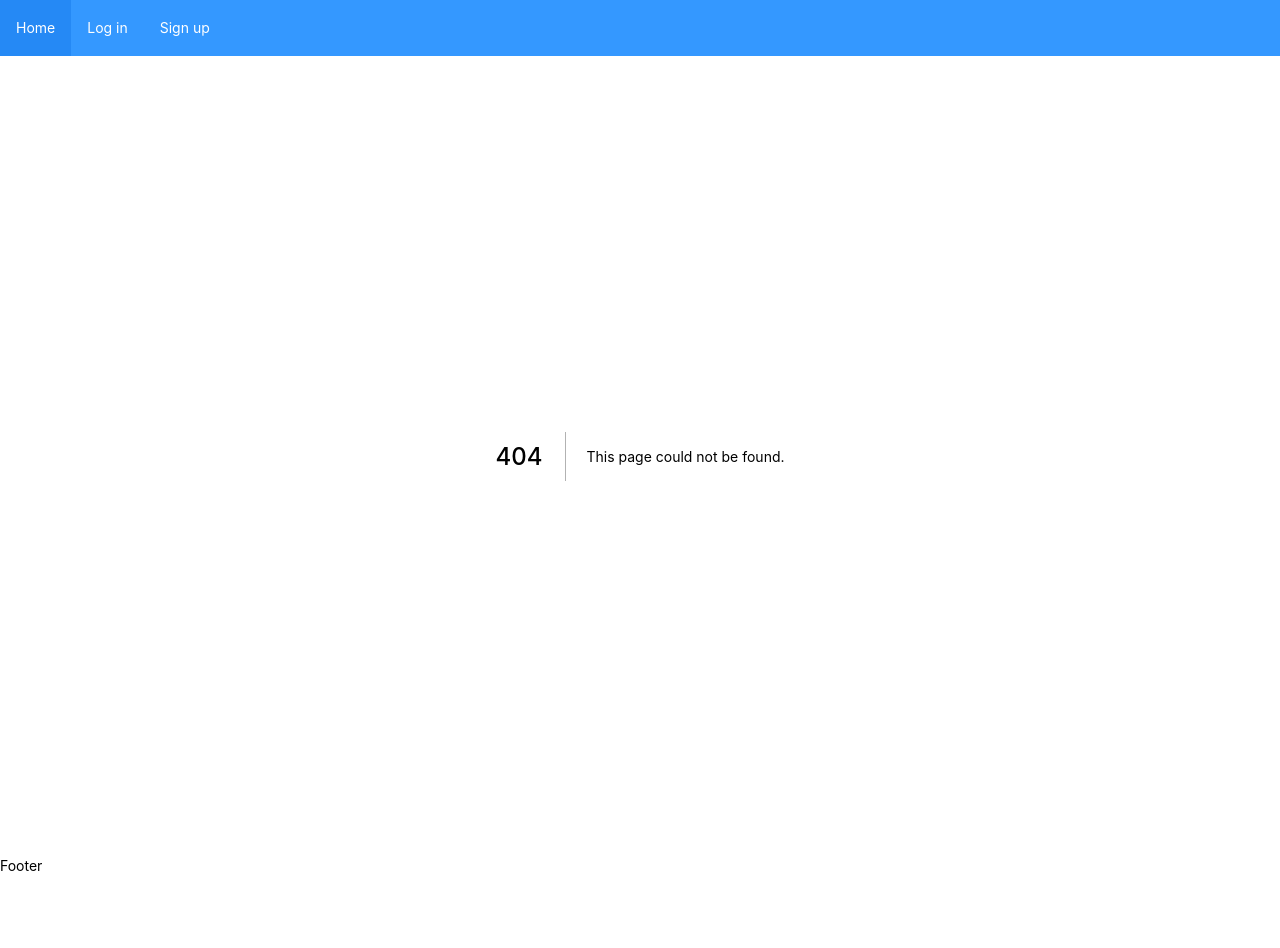
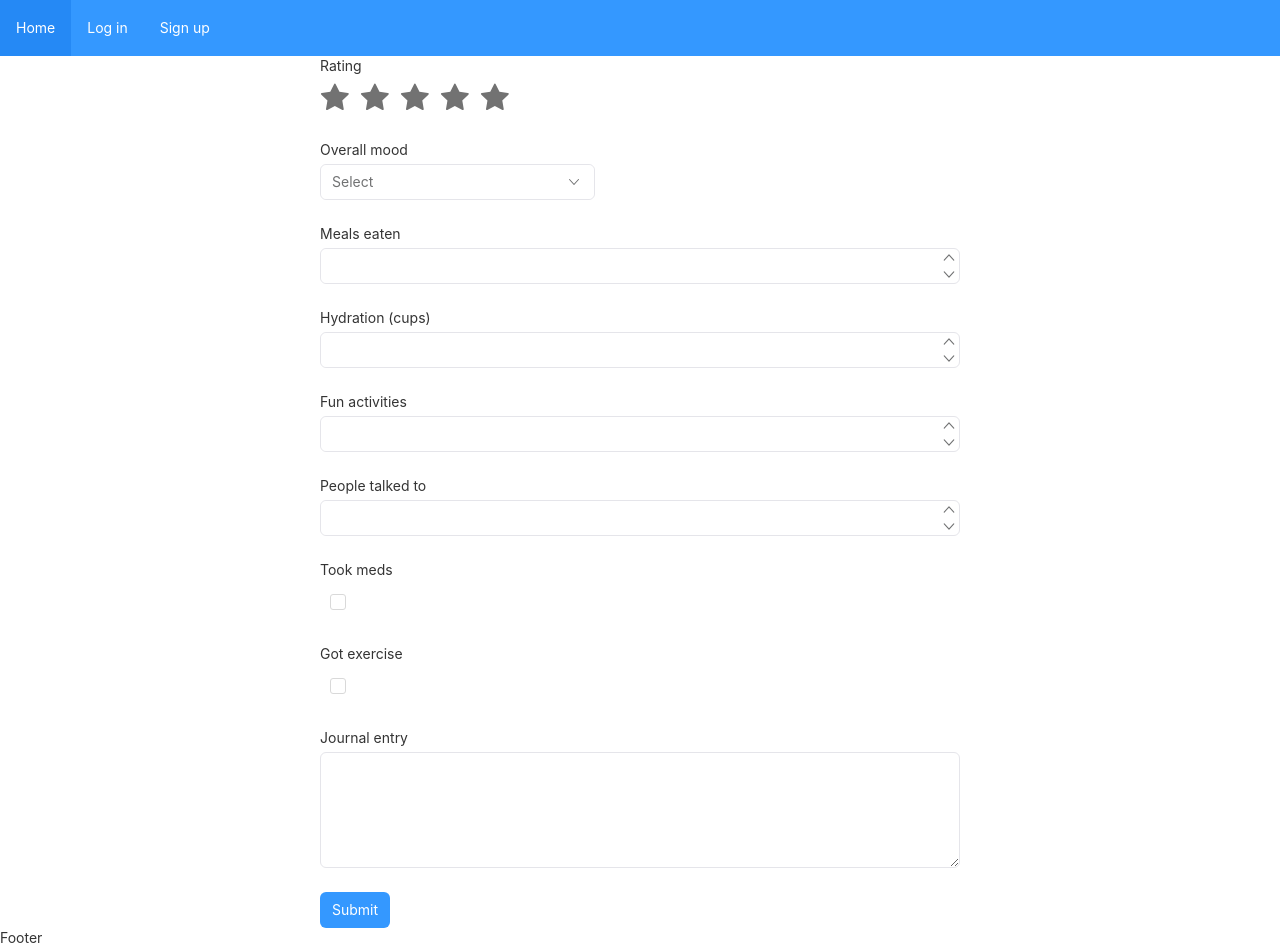
Before and after one commit to ghemsley/mood-tracker, a Next.js app in the folder client/: page /dayform in a window 1280 px wide. Before the commit this address had no page. Before the commit the page ends 876 px from the top, so only its background shows below. Built offline with nearby package versions, Linux system fonts and the light colour scheme.

Commit message:
Add dayform page to client

```diff
--- a/client/components/layout.tsx
+++ b/client/components/layout.tsx
@@ -20,6 +20,9 @@ const Layout: React.FunctionComponent = memo(({ children }) => {
             </Nav.Item>
             {currentUser ? (
               <>
+                <Nav.Item as={NavLink} href="/dayform">
+                  Add mood entry
+                </Nav.Item>
                 <Nav.Item as={NavLink} href="/calendar">
                   Calendar
                 </Nav.Item>
--- /dev/null
+++ b/client/pages/dayform.tsx
@@ -0,0 +1,181 @@
+import React, { memo, useState } from 'react'
+import type { NextPage } from 'next'
+import {
+  FlexboxGrid,
+  Form,
+  Schema,
+  Rate,
+  Input,
+  InputPicker,
+  InputNumber,
+  Checkbox,
+  ButtonToolbar,
+  Button,
+} from 'rsuite'
+import { useMountedState } from 'react-use'
+
+const model = Schema.Model({
+  rating: Schema.Types.NumberType().isRequired('This field is required').min(0).max(10),
+  journal: Schema.Types.StringType(),
+  mood: Schema.Types.StringType().isOneOf(['happy', 'sad', 'anxious', 'angry', 'neutral']),
+  meals: Schema.Types.NumberType().isInteger().min(0, 'Minimum is 0'),
+  water: Schema.Types.NumberType().isInteger().min(0, 'Minimum is 0'),
+  people: Schema.Types.NumberType().isInteger().min(0, 'Minimum is 0'),
+  activities: Schema.Types.NumberType().isInteger().min(0, 'Minimum is 0'),
+  meds: Schema.Types.BooleanType(),
+  exercise: Schema.Types.BooleanType(),
+})
+
+const moodData = [
+  { label: 'Happy', value: 'happy' },
+  { label: 'Sad', value: 'sad' },
+  { label: 'Anxious', value: 'anxious' },
+  { label: 'Angry', value: 'angry' },
+  { label: 'Neutral', value: 'neutral' },
+]
+
+const Textarea = React.forwardRef((props, ref) => <Input {...props} as="textarea" ref={ref} />)
+Textarea.displayName = 'Textarea'
+
+const DayFormPage: NextPage = memo(() => {
+  const [rating, setRating] = useState(5)
+  const [mood, setMood] = useState('neutral')
+  const [meals, setMeals] = useState(0)
+  const [water, setWater] = useState(0)
+  const [people, setPeople] = useState(0)
+  const [activites, setActivities] = useState(0)
+  const [meds, setMeds] = useState(false)
+  const [exercise, setExercise] = useState(false)
+  const [journal, setJournal] = useState('')
+
+  const isMounted = useMountedState()
+  return (
+    <FlexboxGrid justify="center">
+      <FlexboxGrid.Item colspan={12}>
+        <Form fluid model={model}>
+          <Form.Group>
+            <Form.ControlLabel>Rating</Form.ControlLabel>
+            <Form.Control
+              name="rating"
+              accepter={Rate}
+              onChange={value => {
+                if (isMounted()) {
+                  setRating(value)
+                }
+              }}
+            />
+          </Form.Group>
+          <Form.Group>
+            <Form.ControlLabel>Overall mood</Form.ControlLabel>
+            <Form.Control
+              name="mood"
+              accepter={InputPicker}
+              data={moodData}
+              onChange={value => {
+                if (isMounted()) {
+                  setMood(value)
+                }
+              }}
+            />
+          </Form.Group>
+          <Form.Group>
+            <Form.ControlLabel>Meals eaten</Form.ControlLabel>
+            <Form.Control
+              name="meals"
+              accepter={InputNumber}
+              onChange={value => {
+                if (isMounted()) {
+                  setMeals(value)
+                }
+              }}
+            />
+          </Form.Group>
+          <Form.Group>
+            <Form.ControlLabel>{'Hydration (cups)'}</Form.ControlLabel>
+            <Form.Control
+              name="water"
+              accepter={InputNumber}
+              onChange={value => {
+                if (isMounted()) {
+                  setWater(value)
+                }
+              }}
+            />
+          </Form.Group>
+          <Form.Group>
+            <Form.ControlLabel>Fun activities</Form.ControlLabel>
+            <Form.Control
+              name="activities"
+              accepter={InputNumber}
+              onChange={value => {
+                if (isMounted()) {
+                  setActivities(value)
+                }
+              }}
+            />
+          </Form.Group>
+          <Form.Group>
+            <Form.ControlLabel>People talked to</Form.ControlLabel>
+            <Form.Control
+              name="people"
+              accepter={InputNumber}
+              onChange={value => {
+                if (isMounted()) {
+                  setPeople(value)
+                }
+              }}
+            />
+          </Form.Group>
+          <Form.Group>
+            <Form.ControlLabel>Took meds</Form.ControlLabel>
+            <Form.Control
+              name="meds"
+              accepter={Checkbox}
+              onChange={value => {
+                if (isMounted()) {
+                  setMeds(value)
+                }
+              }}
+            />
+          </Form.Group>
+          <Form.Group>
+            <Form.ControlLabel>Got exercise</Form.ControlLabel>
+            <Form.Control
+              name="exercise"
+              accepter={Checkbox}
+              onChange={value => {
+                if (isMounted()) {
+                  setExercise(value)
+                }
+              }}
+            />
+          </Form.Group>
+          <Form.Group>
+            <Form.ControlLabel>Journal entry</Form.ControlLabel>
+            <Form.Control
+              name="journal"
+              accepter={Textarea}
+              rows={5}
+              onChange={value => {
+                if (isMounted()) {
+                  setJournal(value)
+                }
+              }}
+            />
+          </Form.Group>
+          <Form.Group>
+            <ButtonToolbar>
+              <Button appearance="primary" type="submit">
+                Submit
+              </Button>
+            </ButtonToolbar>
+          </Form.Group>
+        </Form>
+      </FlexboxGrid.Item>
+    </FlexboxGrid>
+  )
+})
+
+DayFormPage.displayName = 'DayForm'
+
+export default DayFormPage
```
